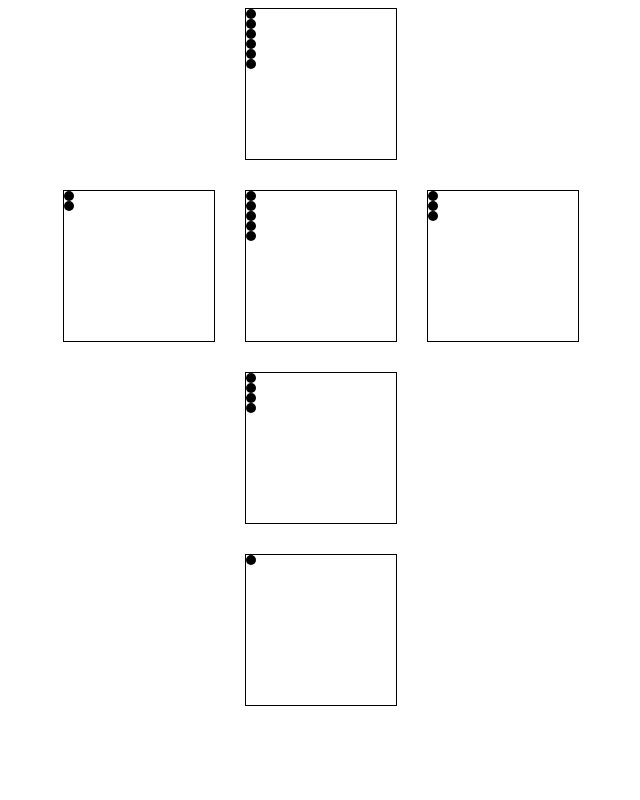
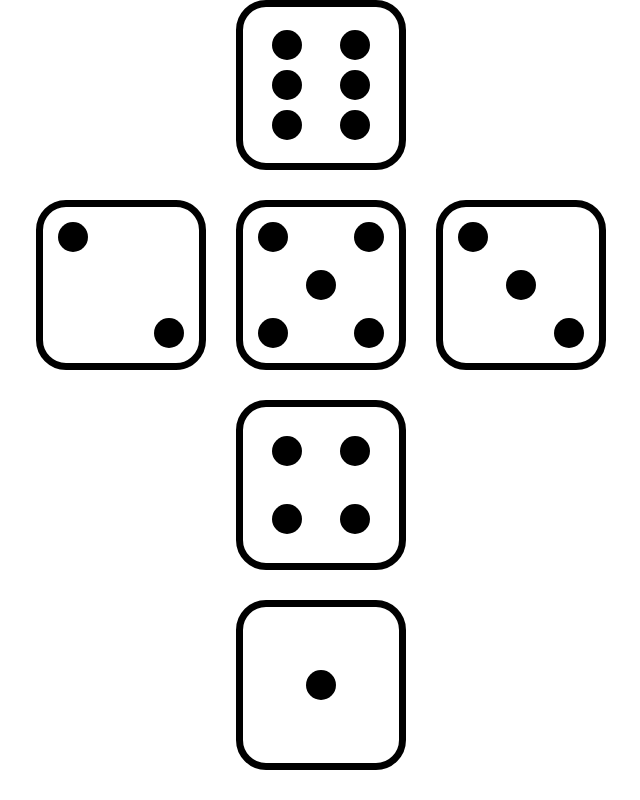
Before and after one commit to NataliyaKoval/EK-test, a plain HTML site: page 1/index.html in a window 1280 px wide. Shown: the whole page, without its empty margins (319-959 px from the left). Drawn offline with Linux system fonts and the light colour scheme.

Commit message:
place dots

```diff
--- a/1/index.html
+++ b/1/index.html
@@ -7,39 +7,53 @@
 </head>
 <body>
 <div class="wrapper">
-  <div class="square">
-    <div class="dot"></div>
-    <div class="dot"></div>
-    <div class="dot"></div>
-    <div class="dot"></div>
-    <div class="dot"></div>
-    <div class="dot"></div>
-  </div>
-  <div class="row">
-    <div class="square">
-      <div class="dot"></div>
-      <div class="dot"></div>
-    </div>
-    <div class="square">
-      <div class="dot"></div>
-      <div class="dot"></div>
+  <div class="square block-6">
+    <div class="dot-column">
       <div class="dot"></div>
       <div class="dot"></div>
       <div class="dot"></div>
     </div>
-    <div class="square">
+    <div class="dot-column">
       <div class="dot"></div>
       <div class="dot"></div>
       <div class="dot"></div>
     </div>
   </div>
-  <div class="square">
-    <div class="dot"></div>
-    <div class="dot"></div>
-    <div class="dot"></div>
-    <div class="dot"></div>
+  <div class="square-row">
+    <div class="square block-2">
+      <div class="dot"></div>
+      <div class="dot dot-end"></div>
+    </div>
+
+    <div class="square block-5">
+      <div class="dot-row">
+        <div class="dot"></div>
+        <div class="dot"></div>
+      </div>
+      <div class="dot dot-center"></div>
+      <div class="dot-row">
+        <div class="dot"></div>
+        <div class="dot"></div>
+      </div>
+    </div>
+
+    <div class="square block-3">
+      <div class="dot"></div>
+      <div class="dot dot-center"></div>
+      <div class="dot dot-end"></div>
+    </div>
   </div>
-  <div class="square">
+  <div class="square block-4">
+    <div class="dot-column">
+      <div class="dot"></div>
+      <div class="dot"></div>
+    </div>
+    <div class="dot-column">
+      <div class="dot"></div>
+      <div class="dot"></div>
+    </div>
+  </div>
+  <div class="square block-1">
     <div class="dot"></div>
   </div>
 </div>
--- a/1/style.css
+++ b/1/style.css
@@ -1,14 +1,23 @@
+* {
+  box-sizing: border-box;
+  padding: 0;
+  margin: 0;
+}
+
 .square {
-  border: 1px solid #000;
-  width: 150px;
-  height: 150px;
+  border: 7px solid #000;
+  border-radius: 30px;
+  width: 170px;
+  height: 170px;
+  padding: 10px;
 }
 
 .dot {
-  width: 10px;
-  height: 10px;
+  width: 30px;
+  height: 30px;
   border-radius: 50%;
   background-color: #000;
+  margin: 5px;
 }
 
 .wrapper {
@@ -18,7 +27,60 @@
   gap: 30px;
 }
 
-.row {
+.square-row {
   display: flex;
   gap: 30px;
 }
+
+.block-6 {
+  display: flex;
+  justify-content: space-around;
+  align-items: center;
+}
+
+.dot-column {
+  display: flex;
+  flex-direction: column;
+  justify-content: space-around;
+}
+
+.block-2 {
+  display: flex;
+  justify-content: space-between;
+}
+
+.dot-end {
+  align-self: flex-end;
+}
+
+.block-5 {
+  display: flex;
+  flex-direction: column;
+  justify-content: space-between;
+}
+
+.dot-row {
+  display: flex;
+  justify-content: space-between;
+}
+
+.dot-center {
+  align-self: center;
+}
+
+.block-3 {
+  display: flex;
+  flex-direction: column;
+  justify-content: space-between;
+}
+
+.block-4 {
+  display: flex;
+  justify-content: space-around;
+}
+
+.block-1 {
+  display: flex;
+  justify-content: center;
+  align-items: center;
+}
```
